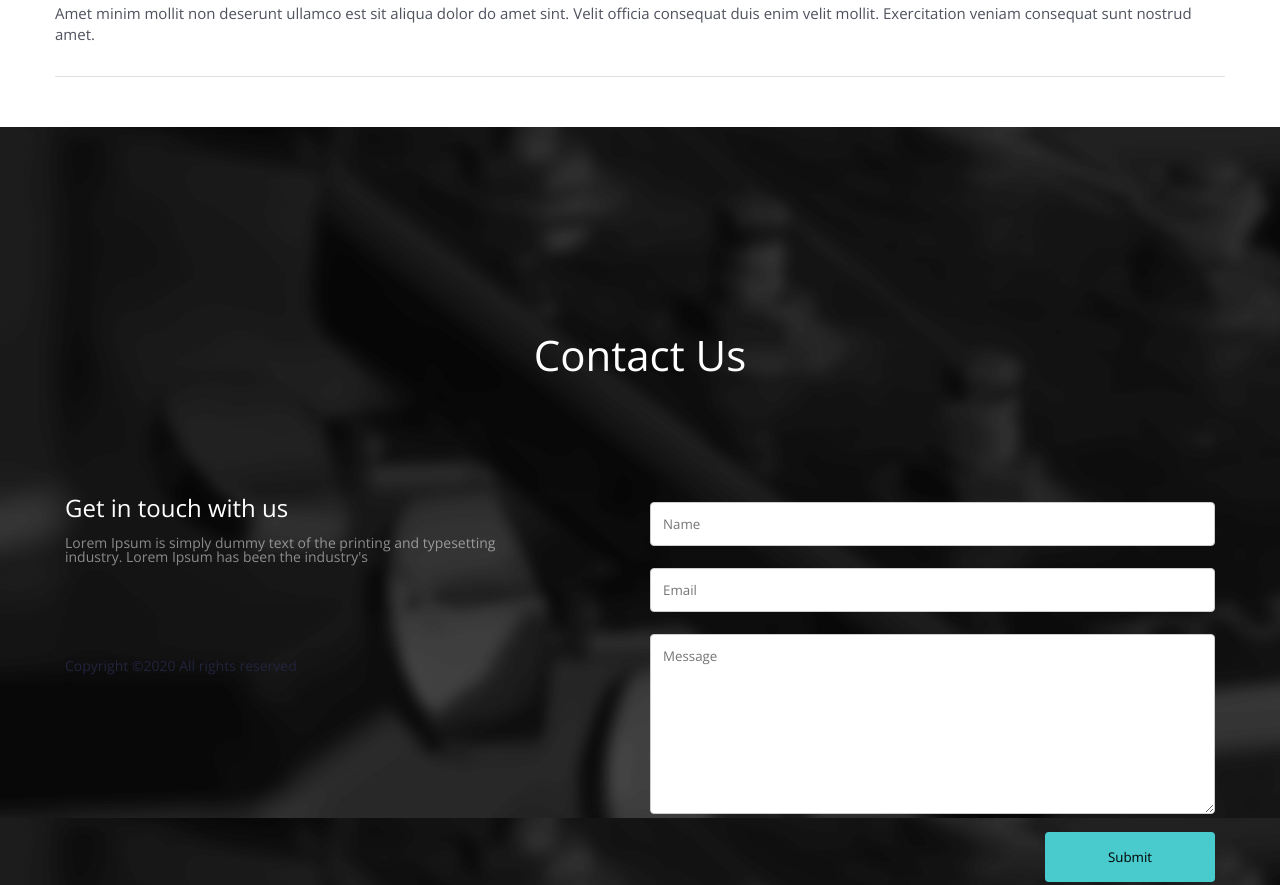
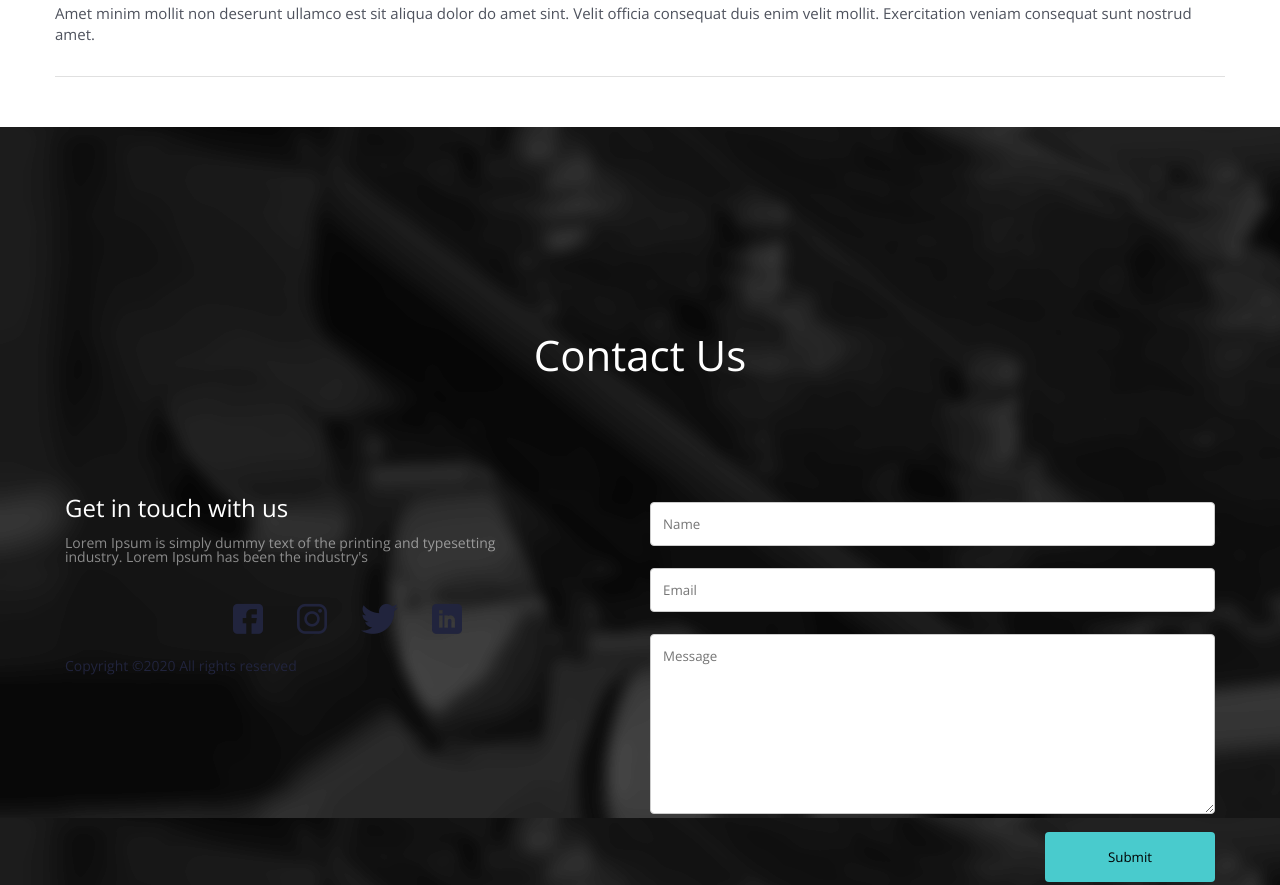
Before and after one commit to Alexgargun/Jack, a website: page #src/blog.html in a window 1280 px wide. Shown: the part 854-1739 px from the top of the page. Drawn offline with nearby package versions, Linux system fonts and the light colour scheme; files that its build step writes are made by us from their sources; files whose address does not match are found by name; a web font is replaced by a local one.

Commit message:
five commit

```diff
--- a/#src/_head.html
+++ b/#src/_head.html
@@ -2,7 +2,7 @@
 	<title>@@title</title>
 	<meta charset="UTF-8">
 	<meta name="format-detection" content="telephone=no">
-	<link rel="stylesheet" href="/css/style.min.css">
+	<link rel="stylesheet" href="/jack/css/style.min.css">
 	<link rel="shortcut icon" href="favicon.ico">
 	<!-- <meta name="robots" content="noindex, nofollow"> -->
 	<!-- <meta name="viewport" content="width=device-width, initial-scale=1.0, maximum-scale=1.0, user-scalable=0"> -->
```
